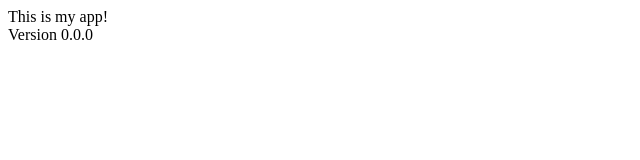
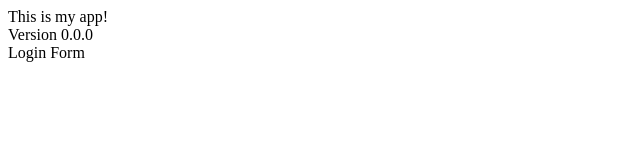
Before and after one commit to matuk/mksampleapp, a plain HTML site: page index.html in a window 1280 px wide. Shown: the full height of the page, 0-640 px from the left. Drawn offline with Linux system fonts and the light colour scheme.

Commit message:
login form

```diff
--- a/index.html
+++ b/index.html
@@ -9,5 +9,7 @@
     This is my app!
     <br>
     Version 0.0.0
+    <br>
+    Login Form
 </body>
 </html>
```
Also changed, not shown: login.html (added, +1 -0 lines).
